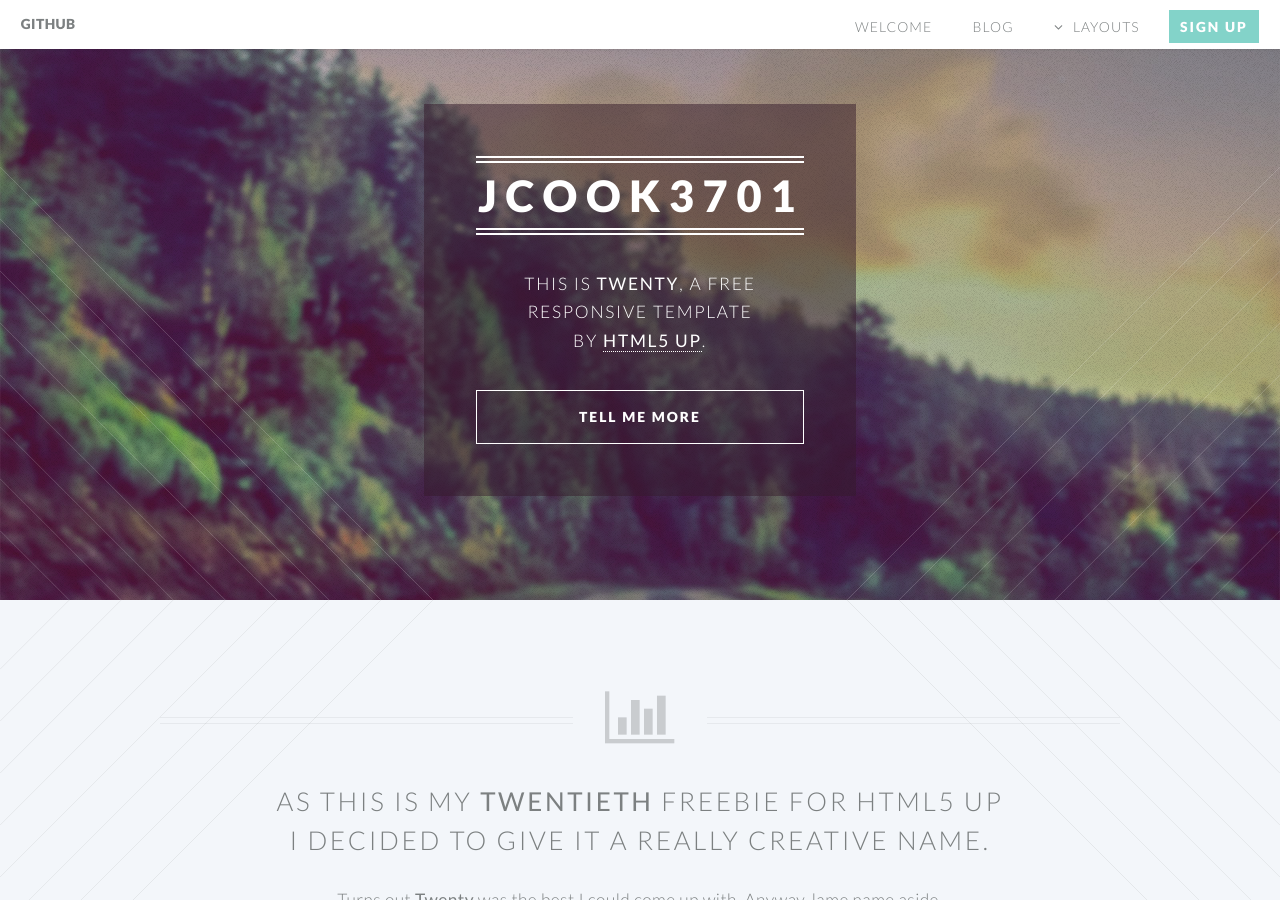
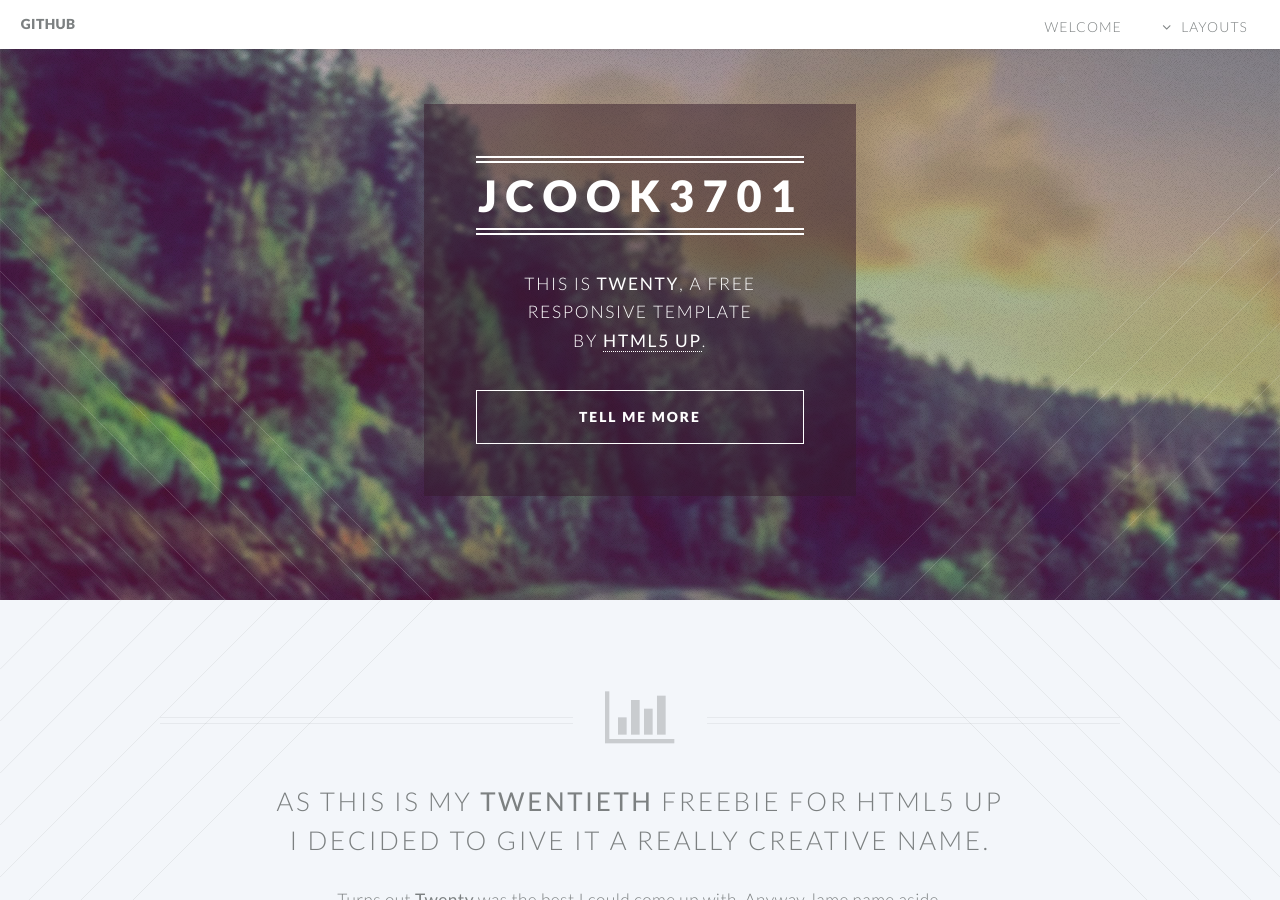
Before and after one commit to jcook3701/jcook3701.github.io, a Jekyll site: the page built from index.html, in a window 1280 px wide and 900 px high. Built offline with Jekyll 4.4.1, drawn with Linux system fonts in a browser that asks for light colours.

Commit message:
changes to header

```diff
--- a/_includes/header.html
+++ b/_includes/header.html
@@ -3,7 +3,7 @@
   <nav id="nav">
     <ul>
       <li><a href="/">Welcome</a></li>
-      <li><a href="/blog.html">Blog</a></li>
+      <!--<li><a href="/blog.html">Blog</a></li>-->
       <li class="submenu">
 	<a href="">Layouts</a>
 	<ul>
@@ -23,7 +23,7 @@
 	  </li>
 	</ul>
       </li>
-      <li><a href="#" class="button special">Sign Up</a></li>
+      <!--<li><a href="#" class="button special">Sign Up</a></li>-->
     </ul>
   </nav>
 </header>
```
